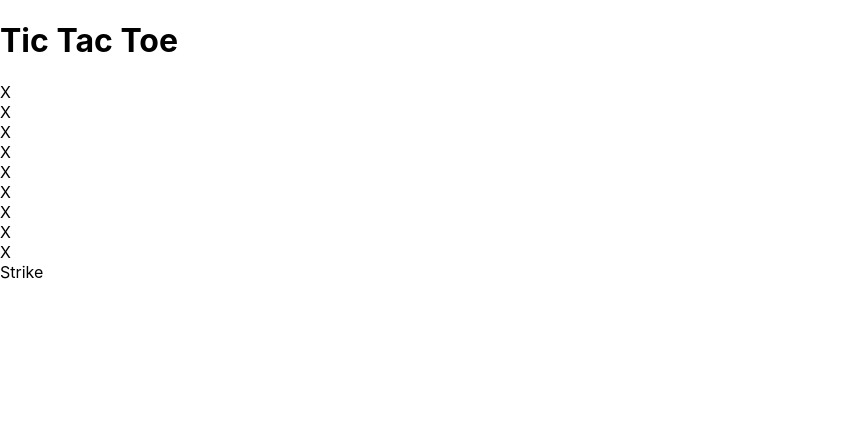
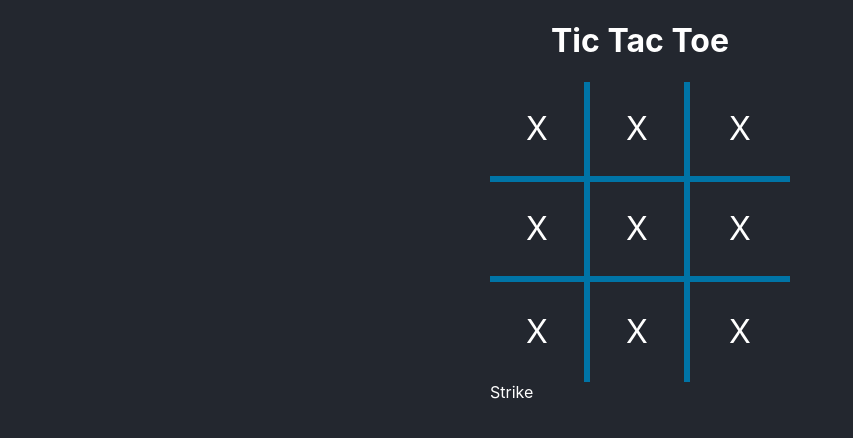
Before and after one commit to EVanGorkom/tic_tac_toe, a React (Create React App) app: page / in a window 1280 px wide. Shown: the top 438 px of the page, without its empty margins (0-853 px from the left). Built offline with nearby package versions, Linux system fonts and the light colour scheme.

Commit message:
Add CSS styling to the basic functions of the board

```diff
--- a/src/App.css
+++ b/src/App.css
@@ -1,38 +1,35 @@
-.App {
+body {
+  display: flex;
+  flex-direction: column;
+  align-items: center;
+  background-color: #23272f;
+  color: white;
+}
+
+h1 {
   text-align: center;
 }
 
-.App-logo {
-  height: 40vmin;
-  pointer-events: none;
+.board {
+  display: grid;
+  grid-template-columns: 100px 100px 100px;
+  grid-template-rows: 100px 100px 100px;
+  cursor: pointer;
+  position: relative;
 }
 
-@media (prefers-reduced-motion: no-preference) {
-  .App-logo {
-    animation: App-logo-spin infinite 20s linear;
-  }
+.tile {
+  color: currentColor;
+  font-size: 2em;
+  display: flex;
+  justify-content: center;
+  align-items: center;
 }
 
-.App-header {
-  background-color: #282c34;
-  min-height: 100vh;
-  display: flex;
-  flex-direction: column;
-  align-items: center;
-  justify-content: center;
-  font-size: calc(10px + 2vmin);
-  color: white;
+.right-border {
+  border-right: 0.2em solid #0074a6;
 }
 
-.App-link {
-  color: #61dafb;
+.bottom-border {
+  border-bottom: 0.2em solid #0074a6;
 }
-
-@keyframes App-logo-spin {
-  from {
-    transform: rotate(0deg);
-  }
-  to {
-    transform: rotate(360deg);
-  }
-}
--- a/src/App.js
+++ b/src/App.js
@@ -1,4 +1,3 @@
-import logo from './logo.svg';
 import './App.css';
 import TicTacToe from './components/TicTacToe';
 
--- a/src/components/Tile.jsx
+++ b/src/components/Tile.jsx
@@ -1,6 +1,6 @@
-function Tile() {
+function Tile({className}) {
   return (
-    <div>X</div>
+    <div className={`tile ${className}`}>X</div>
   );
 }
 
--- a/src/components/board.jsx
+++ b/src/components/board.jsx
@@ -2,15 +2,15 @@ import Tile from "./Tile"
 import Strike from "./Strike"
 
 function Board() {
-  return <div>
-    <Tile />
-    <Tile />
-    <Tile />
-    <Tile />
-    <Tile />
-    <Tile />
-    <Tile />
-    <Tile />
+  return <div className="board">
+    <Tile className="right-border bottom-border"/>
+    <Tile className="right-border bottom-border"/>
+    <Tile className="bottom-border"/>
+    <Tile className="right-border bottom-border"/>
+    <Tile className="right-border bottom-border"/>
+    <Tile className="bottom-border"/>
+    <Tile className="right-border"/>
+    <Tile className="right-border"/>
     <Tile />
     <Strike />
   </div>;
```
